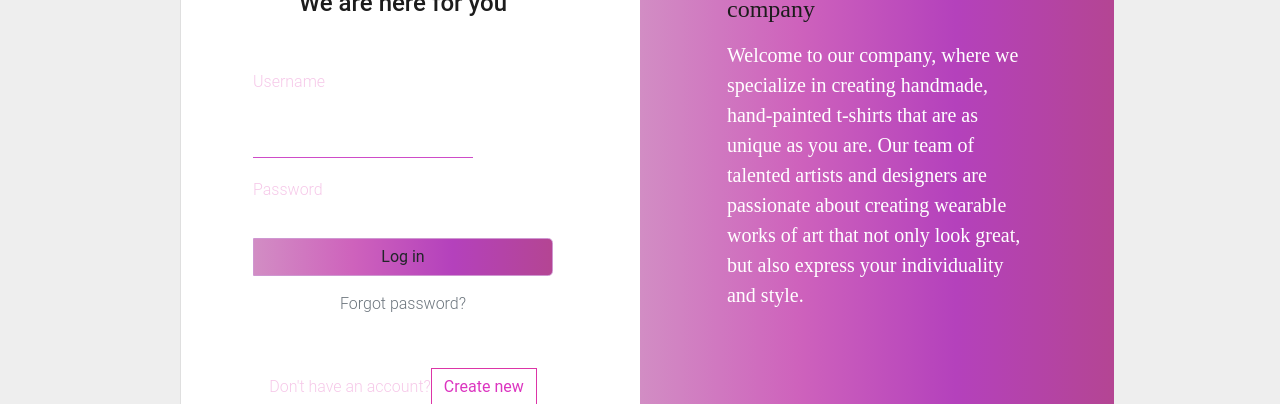
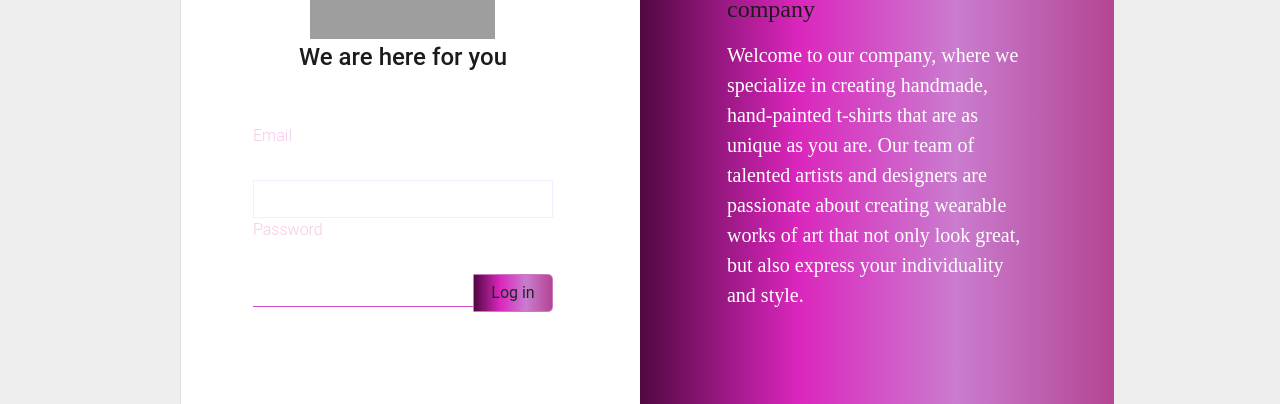
Before and after one commit to Stams89/hand-drawn-wear, a React (Create React App) app: page /login in a window 1280 px wide. Shown: the part 396-800 px from the top of the page. Built offline with nearby package versions, Linux system fonts and the light colour scheme; grey boxes are pictures that could not be loaded.

Commit message:
login form

```diff
--- a/src/App.js
+++ b/src/App.js
@@ -1,4 +1,5 @@
 import { Routes, Route } from 'react-router-dom';
+
 
 import { Catalog } from "./components/Catalog";
 import { Footer } from "./components/Footer";
@@ -20,7 +21,7 @@ function App() {
         <Routes>
           <Route path="/" element={<Home />} />
           <Route path="/login" element={<Login />} />
-          <Route path="/register" element={<Register />} />
+          <Route path="/register" element={ <Register />}/>
           <Route path="/catalog" element={<Catalog />} />
           <Route path="/details" element={<Details />} />
 
--- a/src/components/Login.js
+++ b/src/components/Login.js
@@ -1,6 +1,25 @@
 import '../styles/login.css';
+import { login } from '../services/userService';
 
 export const Login = () => {
+
+  const onSubmit = (e) => {
+    e.preventDefault();
+
+    const {
+      email,
+      password
+    } = Object.fromEntries(new FormData(e.target));
+
+    console.log(email);
+    console.log(password);
+
+    login(email, password)
+    .then(authData => {
+      console.log(authData);
+    })
+  };
+
   return (
 
     <section className="h-100 gradient-form" style={{ backgroundColor: "#eee" }}>
@@ -19,40 +38,37 @@ export const Login = () => {
                       />
                       <h4 className="mt-1 mb-5 pb-1">We are here for you</h4>
                     </div>
-                <form>
+                    <form id="login" onSubmit={onSubmit}>
 
                       <div className="form-outline mb-4">
 
-                    <label className="form-label" htmlFor="form2Example11">
-                      Username
-                    </label>
+                        <label  htmlFor="email">Email</label>
                       </div>
                       <div className="form-outline mb-4">
                         <input
-                      type="password"
-                      id="form2Example22"
+                          type="email"
+                          id="email"
+                          name="email"
                           className="form-control"
                         />
-                    <label className="form-label" htmlFor="form2Example22">
-                      Password
-                    </label>
+                        <label  htmlFor="password"> Password</label>
                       </div>
-                  <div className="text-center pt-1 mb-5 pb-1">
+
+                      <div className="d-flex align-items-center justify-content-center pb-4">
+                        <input
+                          type="password"
+                          id="password"
+                          name="email"
+                          className="form-control"
+                        />
                         <button
                           className="btn btn-primary btn-block fa-lg gradient-custom-2 mb-3"
                           type="button"
                         >
                           Log in
                         </button>
-                    <a className="text-muted" href="#!">
-                      Forgot password?
-                    </a>
                       </div>
                       <div className="d-flex align-items-center justify-content-center pb-4">
-                    <p className="mb-0 me-2">Don't have an account?</p>
-                    <button type="button" className="btn btn-outline-danger">
-                      Create new
-                    </button>
                       </div>
                     </form>
                   </div>
--- /dev/null
+++ b/src/services/requester.js
@@ -0,0 +1,41 @@
+export const request = async (method, url, data) => {
+
+    try {
+        const user = localStorage.getItem('auth');
+        const auth = JSON.parse(user || {});
+
+        let headers = {};
+
+        if(auth.accessToken) {
+            headers['X-Authorization'] = auth.accessToken;
+        }
+
+        let buildRequest;
+
+        if (method === 'GET') {
+            buildRequest = fetch(url, {headers});
+        } else {
+            buildRequest = fetch(url, {
+                method,
+                headers: {
+                    ...headers,
+                    'content-type': 'application/json'
+                },
+                body: JSON.stringify(data)
+            })
+        }
+        const response = await buildRequest;
+
+        const result = await response.json();
+        console.log(response);
+        return result;
+    } catch (error) {
+        console.log(error);
+    }
+}
+
+export const get = request.bind({}, 'GET');
+export const post = request.bind({}, 'POST');
+export const patch = request.bind({}, 'PATCH');
+export const put = request.bind({}, 'PUT');
+export const del = request.bind({}, 'DELETE');
--- /dev/null
+++ b/src/services/userService.js
@@ -0,0 +1,24 @@
+import * as request from "./requester";
+
+const baseUrl = 'http://localhost:3030/users';
+
+export const login = (email, password) =>
+    request.post(`${baseUrl}/login`, { email, password });
+
+export const logout = async (accessToken) => {
+    try {
+        const response = await fetch(`${baseUrl}/logout`, {
+            headers: {
+                'X-Authorization': accessToken
+            }
+        });
+        localStorage.clear();
+
+        return response;
+    } catch (error) {
+
+    }
+};
+
+export const register = (email, password) =>
+    request.post(`${baseUrl}/register`, { email, password });
--- a/src/styles/login.css
+++ b/src/styles/login.css
@@ -1,12 +1,12 @@
 .gradient-custom-2 {
 	/* fallback for old browsers */
-	background: #fccb90;
+	background: #eae5e8;
 
 	/* Chrome 10-25, Safari 5.1-6 */
-	background: -webkit-linear-gradient(to right, #e2bcd4, #e73cd0, #b82acd, #b44593);
+	background: -webkit-linear-gradient(to right, #52054f, #6f0b62, #52075e, #b44593);
 
 	/* W3C, IE 10+/ Edge, Firefox 16+, Chrome 26+, Opera 12+, Safari 7+ */
-	background: linear-gradient(to right, #d28dc4, #ce62bc, #b441bc, #b44593);
+	background: linear-gradient(to right, #510842, #db26bd, #ca7ccf, #b44593);
 	}
 
 	@media (min-width: 768px) {
```
Also changed, not shown: public/css/style.css, public/img/cat-1.jpg (deleted), public/img/product-1.jpg. Lines whose indentation alone changed are shown as unchanged.
